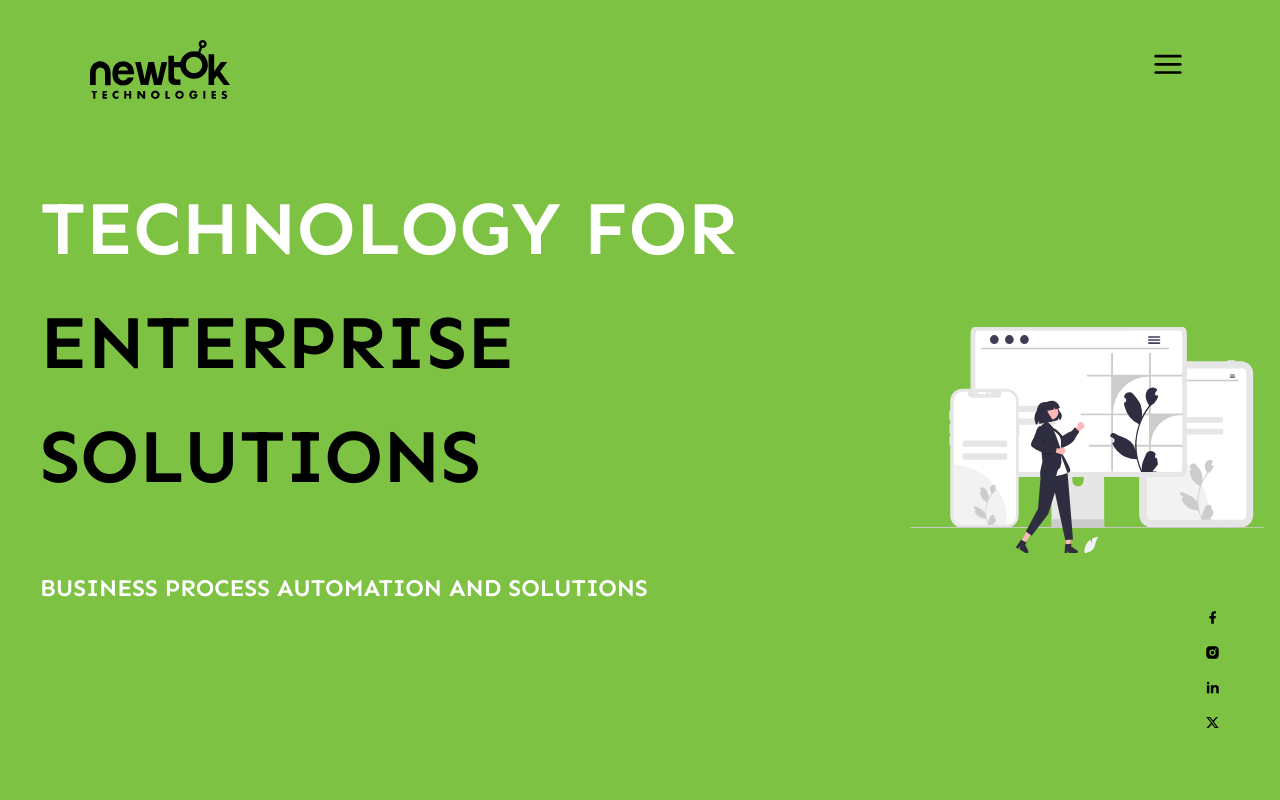
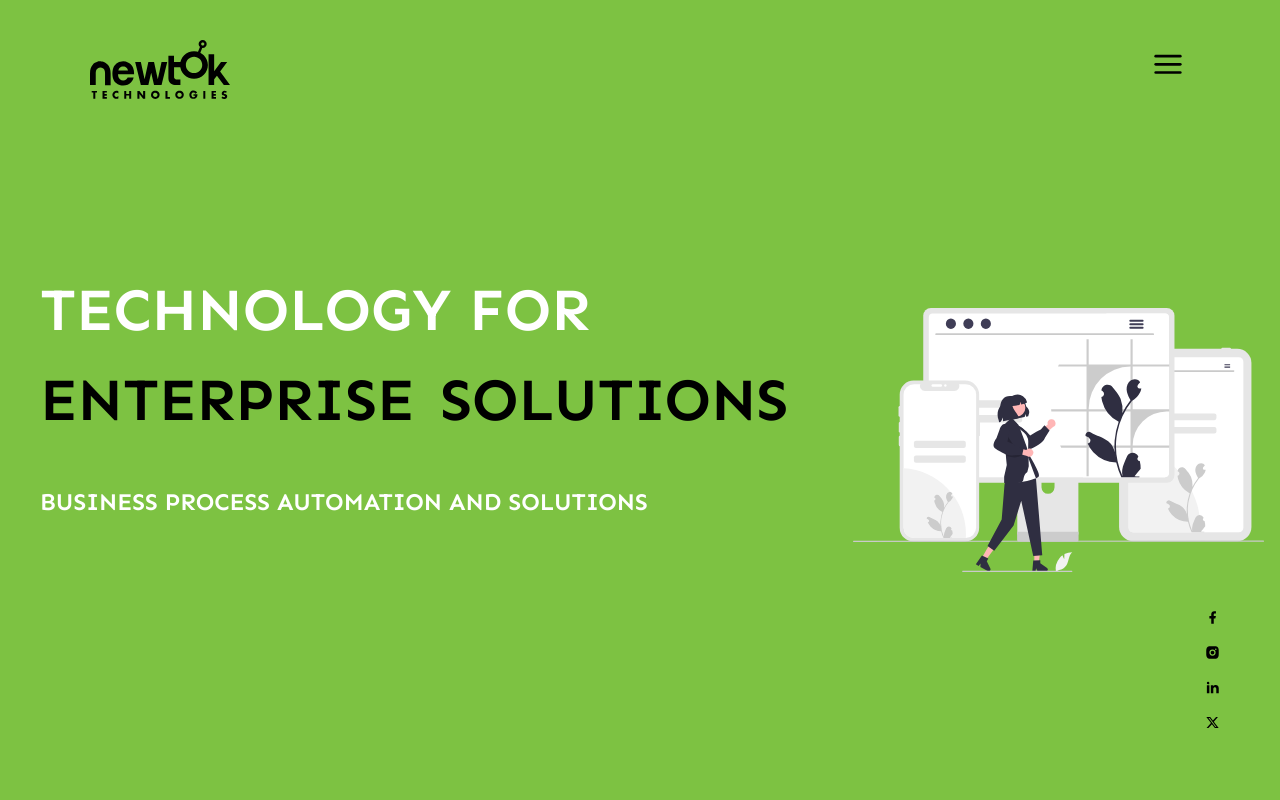
Before and after one commit to NewTokTech/NewTok, a Next.js app: page / in a window 1280 px wide. Shown: the top 800 px of the page. Built offline with nearby package versions, Linux system fonts and the light colour scheme.

Commit message:
shibil:bug fix

```diff
--- a/src/components/banner/Banner.tsx
+++ b/src/components/banner/Banner.tsx
@@ -81,7 +81,7 @@ const Baneer = () => {
           >
             <div className=" flex justify-between h-screen ">
               <div className="col-span-3 p-10 lg:flex lg:justify-end lg:items-center hidden">
-                <h1 className="text-dark xl:text-[76px] lg:text-[50px] font-semibold text">
+                <h1 className="text-dark xl:text-[60px] lg:text-[50px] sxl:text-[70px] font-semibold text">
                   <span className={`${data.textColor} mt-0`}>
                     {data.textOne}
                   </span>
@@ -94,7 +94,7 @@ const Baneer = () => {
                     {data.textThree}
                   </span>
                   <br />
-                  <span className={`${data.textColor} mt-0 lg:text-[24px]`}>
+                  <span className={`${data.textColor} mt-0 lg:text-[24px] `}>
                     {data.textP}
                   </span>
                 </h1>
@@ -125,12 +125,12 @@ const Baneer = () => {
                       {data.textThree}
                     </span>
                     <br />
-                    <span
-                      className={`${data.textColor} mt-0 lg:text-[24px] text-[10px]`}
+                    {/* <span
+                      className={`${data.textColor} mt-0 text-[16px] `}
                     >
 
                       {data.textP}
-                    </span>
+                    </span> */}
                   </h1>
                 </div>
               </div>
```
